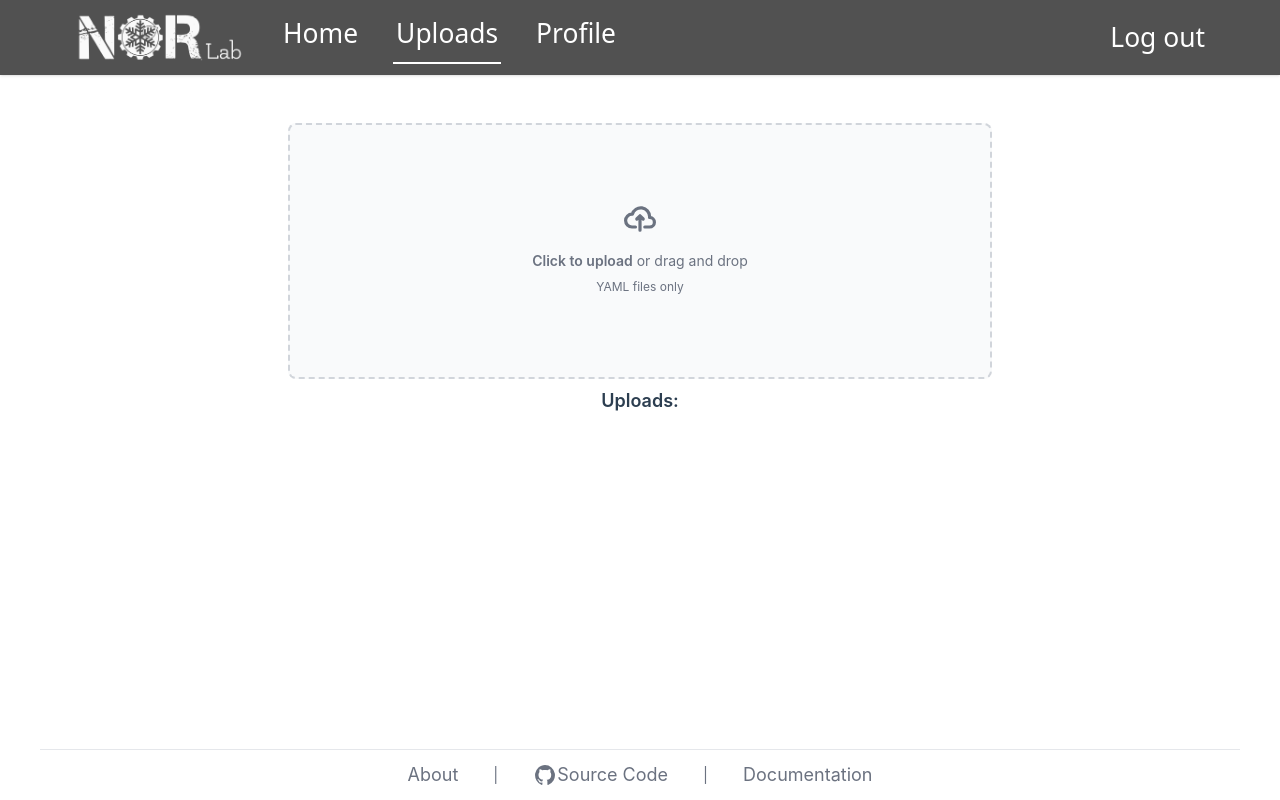
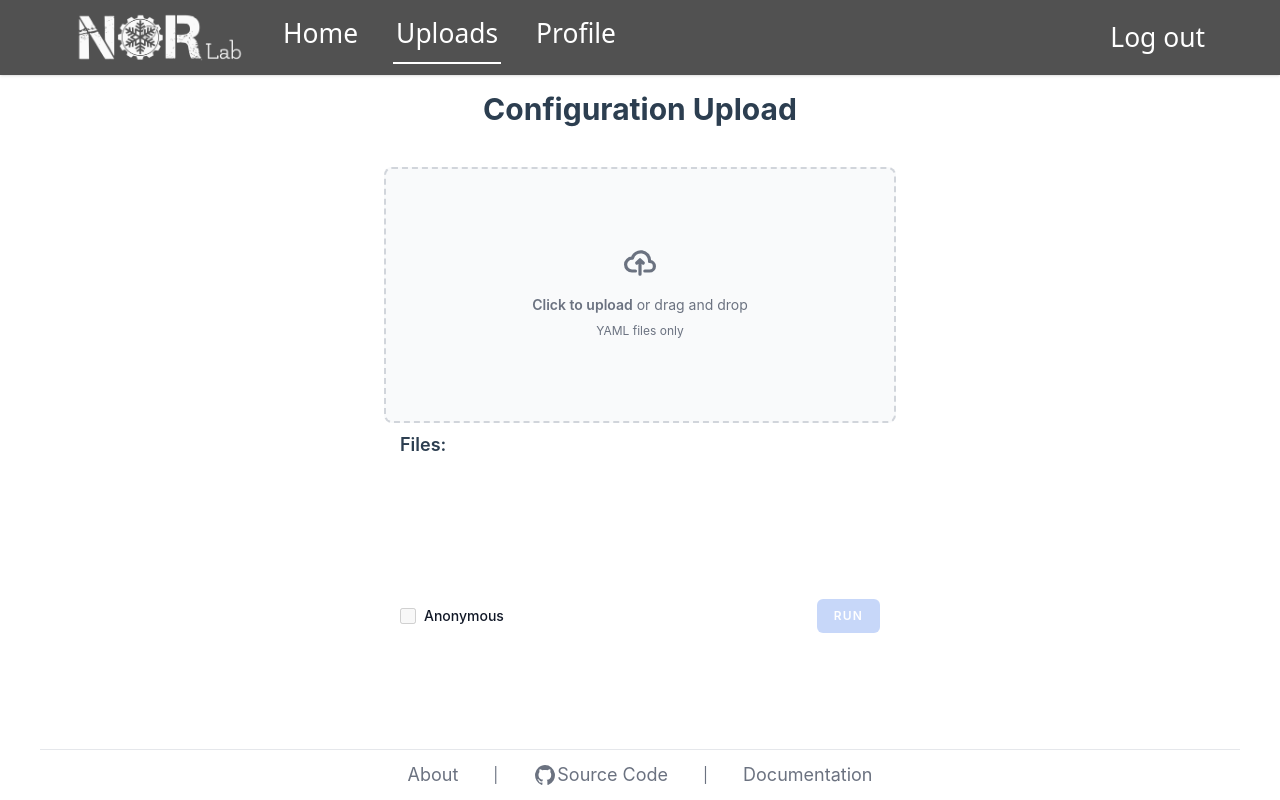
Before and after one commit to norlab-ulaval/libpointmatcher-server, a Vue app in the folder web/libpointmatcher-server-interface/: page /uploads in a window 1280 px wide. Built offline with nearby package versions, Linux system fonts and the light colour scheme.

Commit message:
Add anonymous and run button

```diff
--- a/web/libpointmatcher-server-interface/src/components/upload/DragAndDrop.vue
+++ b/web/libpointmatcher-server-interface/src/components/upload/DragAndDrop.vue
@@ -1,5 +1,7 @@
 <template>
-  <div class="flex flex-col items-center justify-center w-full px-72 pt-12">
+  <h1 class="text-3xl font-bold text-center mb-4 mt-4">Configuration Upload</h1>
+
+  <div class="w-full px-96 pt-6">
     <label
       for="dropzone-file"
       :class="[
@@ -27,15 +29,15 @@
         accept=".yml, .yaml"
       />
     </label>
-    <div class="px-4 py-2 min-h-24">
-      <div class="text-lg font-semibold mb-2">Uploads:</div>
+    <div class="px-4 py-2 min-h-40">
+      <div class="text-lg font-semibold mb-2">Files:</div>
       <ul>
         <li v-for="(file, index) in uploadedFiles" :key="index" class="flex items-center p-2 bg-gray-100 rounded-lg mb-2 shadow">
           <svg class="w-6 h-6 text-gray-800 dark:text-white mr-2" aria-hidden="true" xmlns="http://www.w3.org/2000/svg" width="24" height="24" fill="none" viewBox="0 0 24 24">
             <path stroke="currentColor" stroke-linecap="round" stroke-linejoin="round" stroke-width="2" d="M10 3v4a1 1 0 0 1-1 1H5m4 8h6m-6-4h6m4-8v16a1 1 0 0 1-1 1H6a1 1 0 0 1-1-1V7.914a1 1 0 0 1 .293-.707l3.914-3.914A1 1 0 0 1 9.914 3H18a1 1 0 0 1 1 1Z"/>
           </svg>
           <div class="flex-grow">
-            <div class="font-medium">{{ file.name }}</div>
+            <div class="font-medium text-base/7">{{ file.name }}</div>
             <div class="text-sm text-gray-600">{{ (file.size / 1024).toFixed(2) }} KB</div>
           </div>
           <button @click="removeFile(index)" class="ml-2">
@@ -45,6 +47,21 @@
           </button>
         </li>
       </ul>
+    </div>
+    <div class="flex justify-between items-center mt-4 px-4">
+      <div class="flex items-center">
+        <input
+        id="anonymous"
+        type="checkbox"
+        class="w-4 h-4 text-blue-600 bg-gray-100 rounded border-gray-300 focus:ring-blue-500 dark:focus:ring-blue-600 dark:ring-offset-gray-800 focus:ring-2 dark:bg-gray-700 dark:border-gray-600"
+        :disabled="uploadedFiles.length === 0"
+        >
+        <label for="anonymous" class="ml-2 text-sm font-medium text-gray-900 dark:text-gray-300">Anonymous</label>
+      </div>
+      <button
+      class="inline-flex items-center px-4 py-2 bg-blue-600 border border-transparent rounded-md font-semibold text-xs text-white uppercase tracking-widest hover:bg-blue-700 active:bg-blue-900 focus:outline-none focus:border-blue-900 focus:ring ring-blue-300 disabled:opacity-25 transition ease-in-out duration-150"
+      :disabled="uploadedFiles.length === 0"
+      >Run</button>
     </div>
   </div>
 </template>
```
